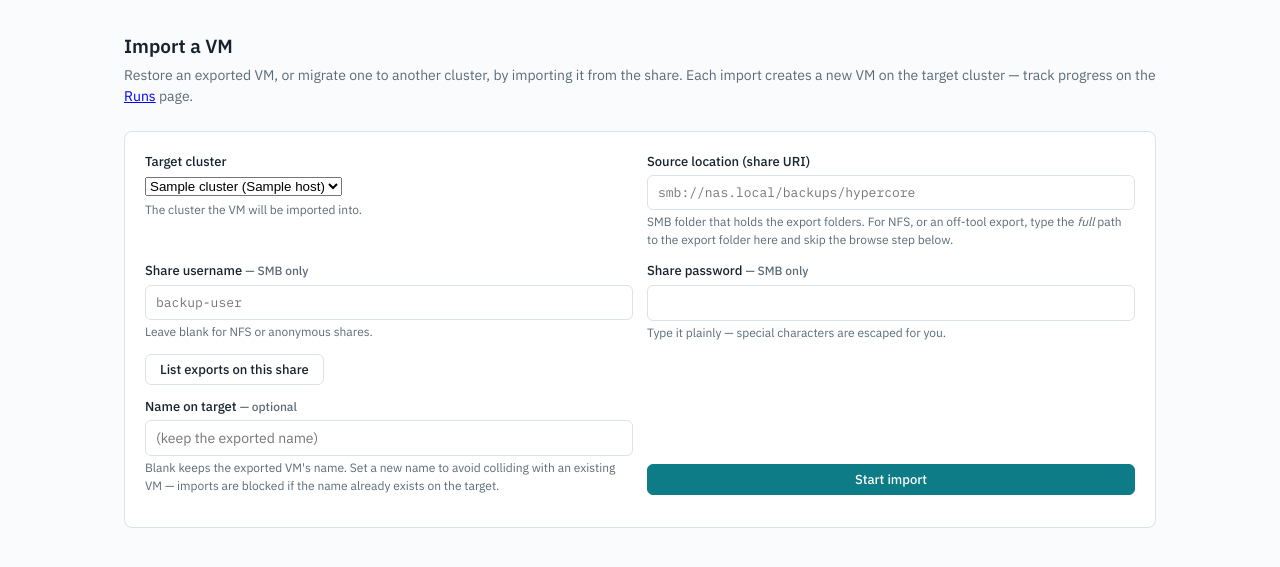
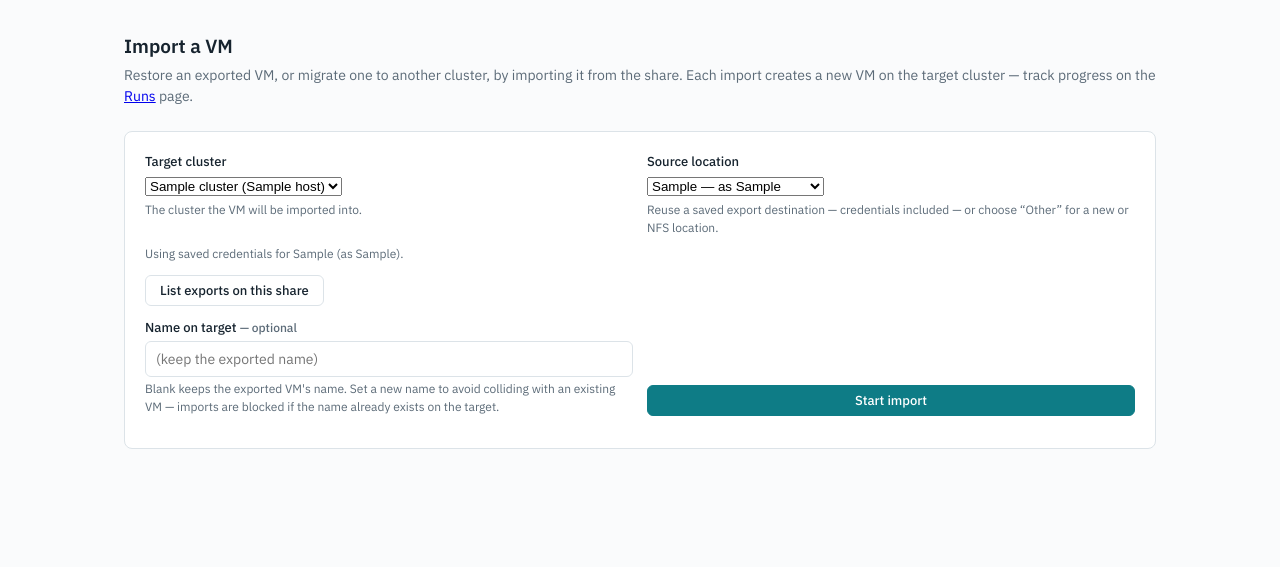
Before and after one commit to wvcollenburg/hypercore-export-manager, a Flask app: template templates/import.html in a window 1280 px wide. Shown: the part 51-618 px from the top of the page. Run offline with Flask 3, Linux system fonts and the light colour scheme; the template is opened without the code that fills it: most values are stand-ins (such as "Sample title", 1, 10 or a date in 2020); parts of the project's set-up code (start-up, migrations or seed data) failed here and were passed over.

Commit message:
feature(import): reuse export credentials

```diff
--- a/app.py
+++ b/app.py
@@ -201,20 +201,41 @@ def _derive_name(folder: str) -> str:
 
 @app.route("/import")
 def imports():
-    return render_template("import.html", clusters=models.get_clusters())
+    return render_template("import.html",
+                           clusters=models.get_clusters(),
+                           known=models.get_known_smb_locations())
+
+
+def _resolve_source(form):
+    """Return (base_uri, user, password) for an import request.
+
+    If a saved location was chosen (known_id -> a schedule), pull its base and
+    decrypt its stored password server-side, so credentials never round-trip
+    through the browser. Otherwise use the manually entered fields."""
+    known_id = (form.get("known_id") or "").strip()
+    if known_id:
+        try:
+            sched = models.get_schedule(int(known_id))
+        except (TypeError, ValueError):
+            sched = None
+        if sched and (sched["path_uri_base"] or "").lower().startswith("smb://"):
+            password = (models.decrypt_password(sched["smb_pass_enc"])
+                        if sched["smb_pass_enc"] else "")
+            return sched["path_uri_base"], (sched["smb_user"] or ""), password
+    return (form.get("source_uri", "").strip(),
+            form.get("smb_user", "").strip(),
+            form.get("smb_password", ""))
 
 
 @app.route("/import/browse", methods=["POST"])
 def import_browse():
     """AJAX: list the export folders on an SMB share so the user can pick one."""
-    base = request.form.get("source_uri", "").strip()
+    base, user, password = _resolve_source(request.form)
     if not base.lower().startswith("smb://"):
         return jsonify(error="Browsing is only available for smb:// shares. "
                              "For NFS, type the full source path manually."), 400
     try:
-        folders = smb_list_dirs(base,
-                                request.form.get("smb_user", "").strip(),
-                                request.form.get("smb_password", ""))
+        folders = smb_list_dirs(base, user, password)
     except HyperCoreError as e:
         return jsonify(error=str(e)), 502
     return jsonify(folders=folders)
@@ -228,15 +249,14 @@ def import_start():
         flash("Target cluster not found.", "error")
         return redirect(url_for("imports"))
 
-    base = request.form.get("source_uri", "").strip().rstrip("/")
+    base, smb_user, smb_password = _resolve_source(request.form)
+    base = base.rstrip("/")
     folder = request.form.get("source_folder", "").strip().strip("/")
     if not base:
         flash("A source path is required.", "error")
         return redirect(url_for("imports"))
     source_uri = f"{base}/{folder}" if folder else base
 
-    smb_user = request.form.get("smb_user", "").strip()
-    smb_password = request.form.get("smb_password", "")
     target_name = request.form.get("target_name", "").strip()
 
     # Duplicate-name guard: block if the effective name already exists on target.
--- a/templates/import.html
+++ b/templates/import.html
@@ -26,26 +26,45 @@
           <div class="hint">The cluster the VM will be imported into.</div>
         </div>
         <div>
+          <label for="known_id">Source location</label>
+          <select id="known_id" name="known_id">
+            {% for loc in known %}
+            <option value="{{ loc.ref_id }}" data-base="{{ loc.path_uri_base }}"
+                    data-user="{{ loc.smb_user }}">{{ loc.path_uri_base }} — as {{ loc.smb_user }}</option>
+            {% endfor %}
+            <option value="">Other — enter manually…</option>
+          </select>
+          <div class="hint">Reuse a saved export destination — credentials included —
+            or choose “Other” for a new or NFS location.</div>
+        </div>
+      </div>
+
+      <div id="saved-note" class="hint" style="margin:-4px 0 12px; display:none"></div>
+
+      <div id="manual-block">
+        <div class="grid c2" style="margin-bottom:12px">
+          <div>
             <label for="source_uri">Source location (share URI)</label>
-          <input type="text" id="source_uri" name="source_uri" class="mono-in" required
+            <input type="text" id="source_uri" name="source_uri" class="mono-in"
                    placeholder="smb://nas.local/backups/hypercore">
             <div class="hint">SMB folder that holds the export folders. For NFS, or an
               off-tool export, type the <em>full</em> path to the export folder here and skip
               the browse step below.</div>
           </div>
-      </div>
-
-      <div class="grid c2" style="margin-bottom:12px">
           <div>
             <label for="smb_user">Share username <span class="hint" style="display:inline">— SMB only</span></label>
             <input type="text" id="smb_user" name="smb_user" class="mono-in" autocomplete="off"
                    placeholder="backup-user">
             <div class="hint">Leave blank for NFS or anonymous shares.</div>
           </div>
+        </div>
+        <div class="grid c2" style="margin-bottom:12px">
           <div>
             <label for="smb_password">Share password <span class="hint" style="display:inline">— SMB only</span></label>
             <input type="password" id="smb_password" name="smb_password" autocomplete="new-password">
             <div class="hint">Type it plainly — special characters are escaped for you.</div>
+          </div>
+          <div></div>
         </div>
       </div>
 
@@ -79,6 +98,26 @@ const statusEl = document.getElementById('browse-status');
 const results = document.getElementById('browse-results');
 const folderField = document.getElementById('source_folder');
 const nameField = document.getElementById('target_name');
+const knownSel = document.getElementById('known_id');
+const manualBlock = document.getElementById('manual-block');
+const savedNote = document.getElementById('saved-note');
+
+// Toggle between a saved location (credentials reused server-side) and manual entry.
+function syncSource() {
+  const opt = knownSel.options[knownSel.selectedIndex];
+  results.innerHTML = ''; folderField.value = ''; statusEl.textContent = '';
+  if (knownSel.value) {
+    manualBlock.style.display = 'none';
+    savedNote.style.display = '';
+    savedNote.textContent = 'Using saved credentials for ' + opt.dataset.base +
+                            ' (as ' + opt.dataset.user + ').';
+  } else {
+    manualBlock.style.display = '';
+    savedNote.style.display = 'none';
+  }
+}
+knownSel.addEventListener('change', syncSource);
+syncSource();
 
 function deriveName(folder) {
   const m = folder.match(/^(.*)_\d{8}-\d{6}$/);
@@ -90,6 +129,7 @@ btn.addEventListener('click', async () => {
   folderField.value = '';
   statusEl.textContent = 'Listing…';
   const body = new URLSearchParams({
+    known_id: knownSel.value,
     source_uri: document.getElementById('source_uri').value,
     smb_user: document.getElementById('smb_user').value,
     smb_password: document.getElementById('smb_password').value,
```
Also changed, not shown: models.py (+15 -0 lines). Lines whose indentation alone changed are shown as unchanged.
